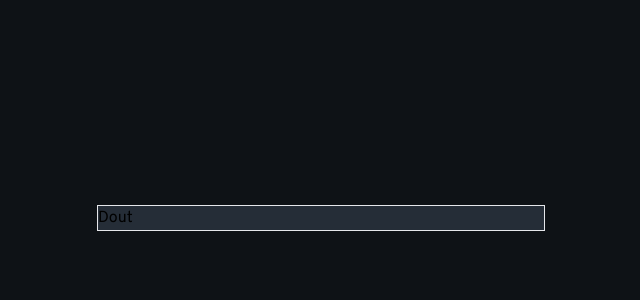
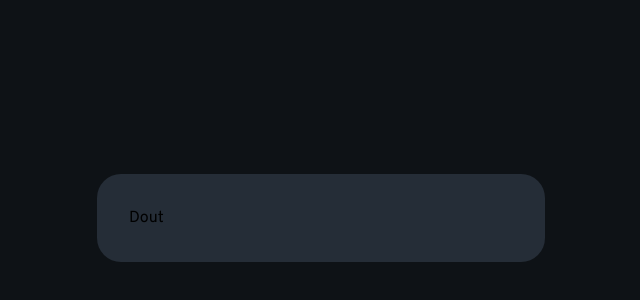
Before and after one commit to gracebir/interactive-rating, a React (Vite) app: page / in a window 1280 px wide. Shown: the part 182-482 px from the top of the page, without its empty margins (319-959 px from the left). Built offline with nearby package versions, Linux system fonts and the light colour scheme.

Commit message:
adjust layout

```diff
--- a/src/pages/Layout.jsx
+++ b/src/pages/Layout.jsx
@@ -2,7 +2,7 @@ import React from 'react'
 
 const Layout = ({children}) => {
   return (
-    <div className="max-w-md mx-auto border flex-1 bg-dark-blue">
+    <div className="max-w-md mx-auto flex-1 bg-dark-blue rounded-3xl p-8">
       {children}
     </div>
   )
```
